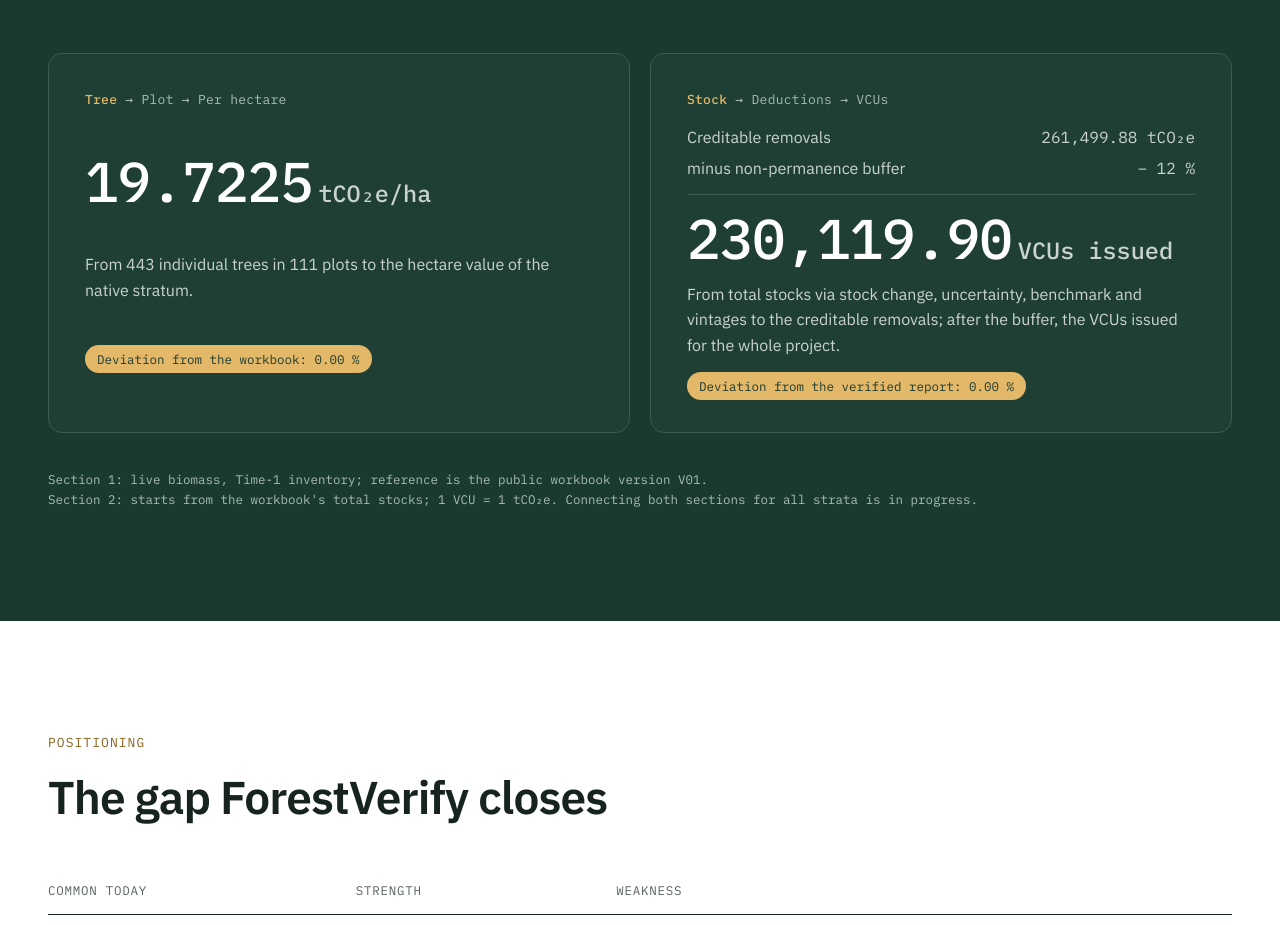
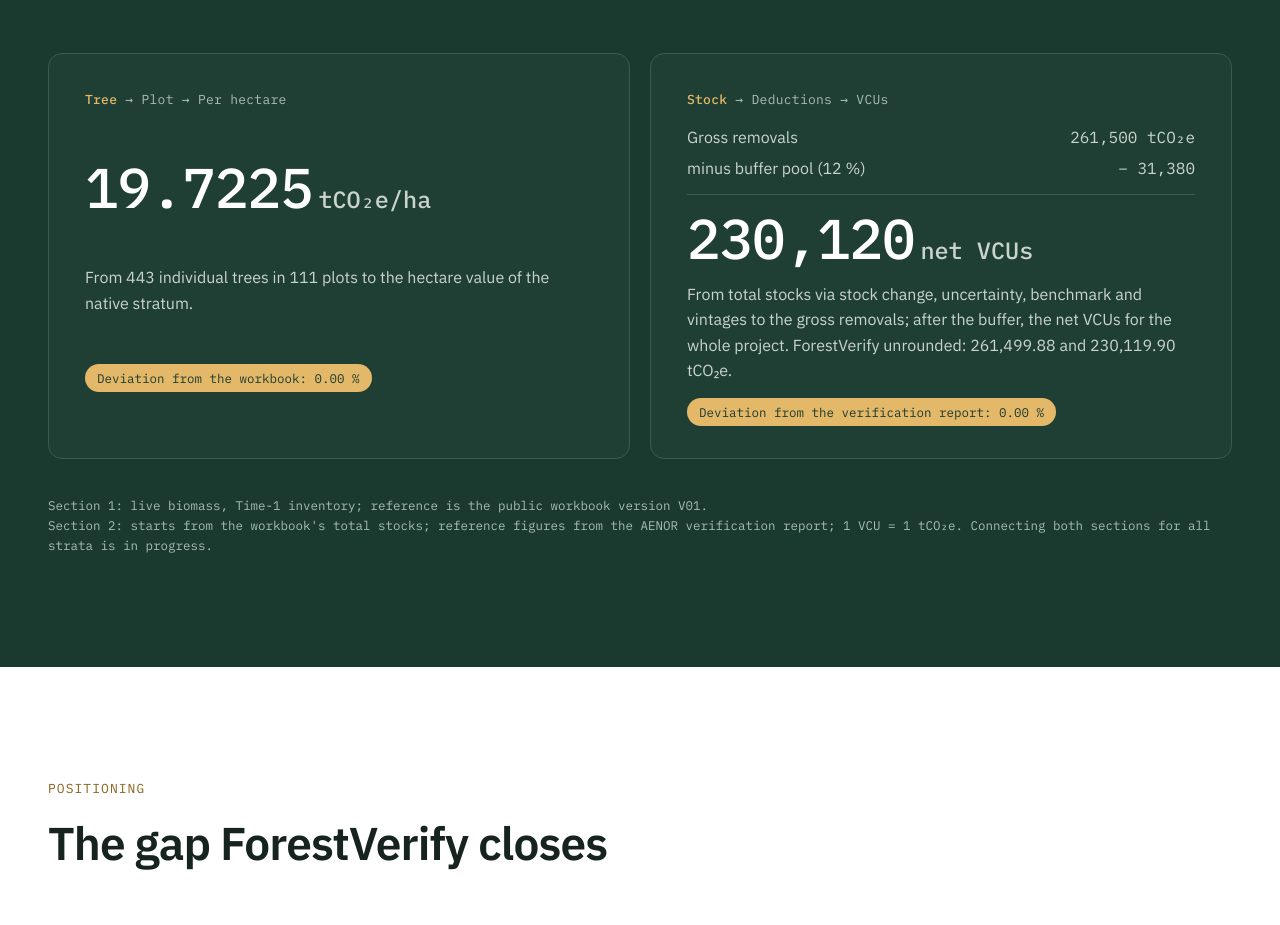
Before and after one commit to ppfo001-cloud/forestverify-site, a plain HTML site: page index.html in a window 1280 px wide. Shown: the part 4330-5255 px from the top of the page. Drawn offline with Linux system fonts and the light colour scheme.

Commit message:
Proof section: use figures from AENOR verification report
Gross removals 261,500 tCO2e, buffer pool 31,380, net 230,120 VCUs
(whole credits as in the report). ForestVerify's unrounded values
261,499.88 and 230,119.90 shown as supporting detail.

Co-Authored-By: Claude Opus 5.5 <noreply@anthropic.com>
Claude-Session: https://claude.ai/code/session_017vmtqX1vx1sgseAweDPWhY

```diff
--- a/index.html
+++ b/index.html
@@ -431,15 +431,15 @@ footer a:hover { color: var(--ink); }
         <div class="half">
           <p class="path"><b>Stock</b> → Deductions → VCUs</p>
           <dl class="calc">
-            <div><dt>Creditable removals</dt><dd>261,499.88 tCO₂e</dd></div>
-            <div><dt>minus non-permanence buffer</dt><dd>− 12 %</dd></div>
+            <div><dt>Gross removals</dt><dd>261,500 tCO₂e</dd></div>
+            <div><dt>minus buffer pool (12 %)</dt><dd>− 31,380</dd></div>
           </dl>
-          <p class="big">230,119.90<small>VCUs issued</small></p>
-          <p>From total stocks via stock change, uncertainty, benchmark and vintages to the creditable removals; after the buffer, the VCUs issued for the whole project.</p>
-          <span class="dev">Deviation from the verified report: 0.00 %</span>
+          <p class="big">230,120<small>net VCUs</small></p>
+          <p>From total stocks via stock change, uncertainty, benchmark and vintages to the gross removals; after the buffer, the net VCUs for the whole project. ForestVerify unrounded: 261,499.88 and 230,119.90 tCO₂e.</p>
+          <span class="dev">Deviation from the verification report: 0.00 %</span>
         </div>
       </div>
-      <p class="src">Section 1: live biomass, Time-1 inventory; reference is the public workbook version V01.<br>Section 2: starts from the workbook's total stocks; 1 VCU = 1 tCO₂e. Connecting both sections for all strata is in progress.</p>
+      <p class="src">Section 1: live biomass, Time-1 inventory; reference is the public workbook version V01.<br>Section 2: starts from the workbook's total stocks; reference figures from the AENOR verification report; 1 VCU = 1 tCO₂e. Connecting both sections for all strata is in progress.</p>
     </div>
   </section>
 
```
